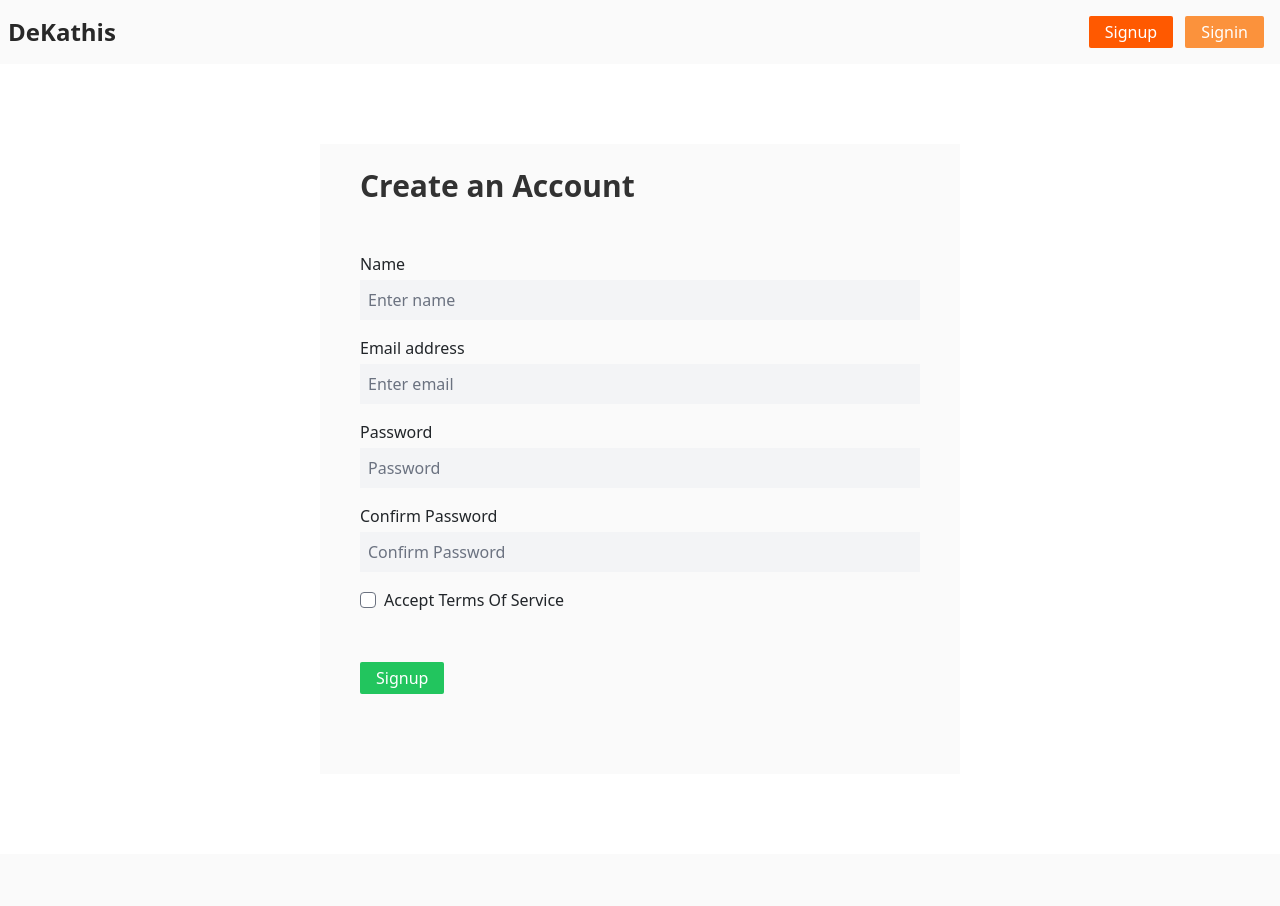
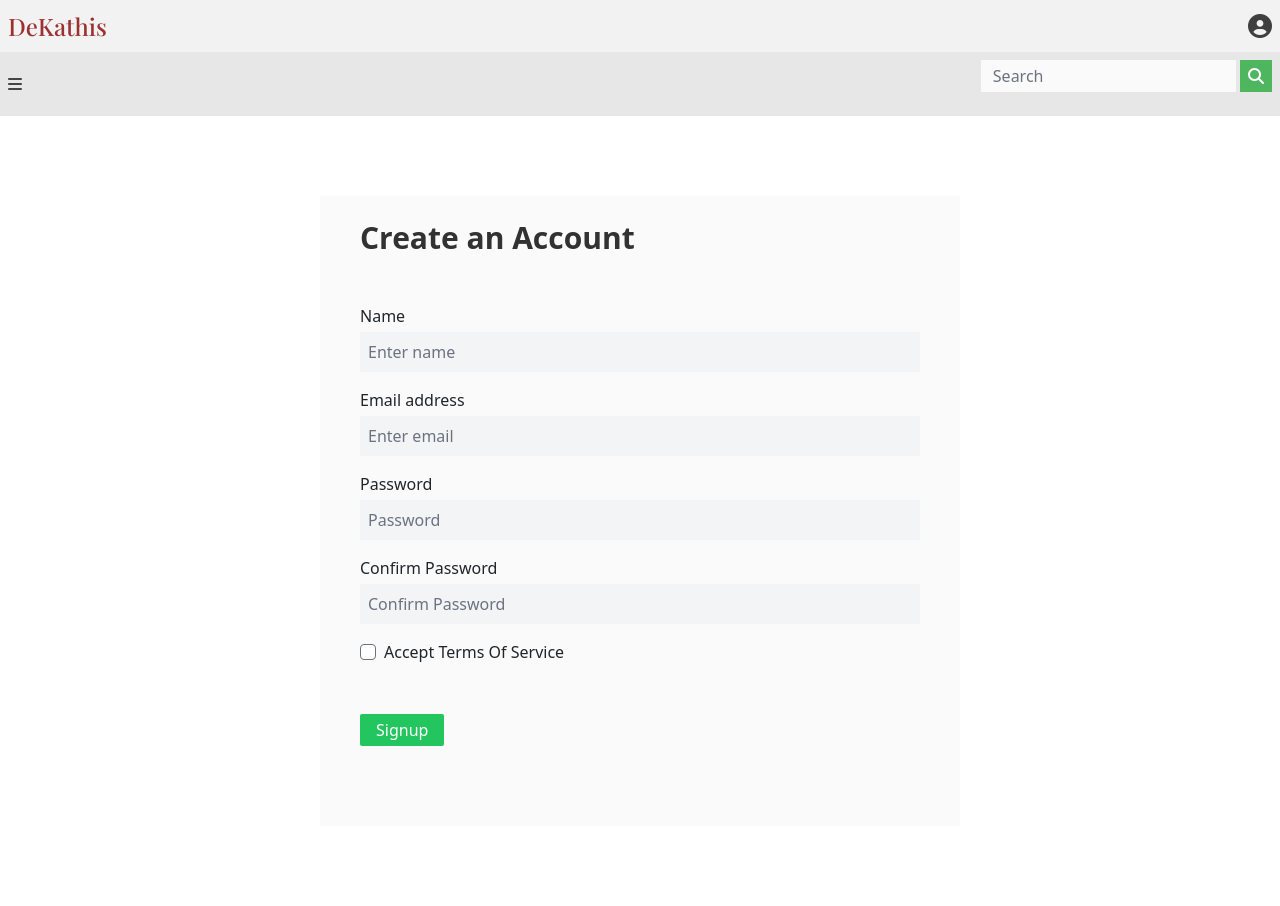
Before and after one commit to Ravish-kum/Dekhatis, a Django app: page /authentications/signup/ in a window 1280 px wide. Before the commit the page ends 694 px from the top, so only its background shows below. Run offline with Django 3.2, Linux system fonts and the light colour scheme; style sheets or scripts are compiled from the project's sources; some libraries are stand-ins or nearby versions.

Commit message:
UI changes for navbar and home

```diff
--- /dev/null
+++ b/frontend/static/css/navbar.css
@@ -0,0 +1,135 @@
+@import url('https://fonts.googleapis.com/css2?family=Playfair+Display:wght@500&display=swap');
+@import url('https://fonts.googleapis.com/css2?family=Raleway:wght@200;300&display=swap');
+
+.dropdown{
+    animation: dropdownHover 0.4s;
+    font-family: 'Raleway', sans-serif;
+    font-size: 1rem;
+    color: #303030;
+    display: flex;
+    flex-direction: column;
+    width: 40%;
+    background-color: white;
+    /* box-shadow: 0 4px 8px 0 rgba(0, 0, 0, 0.2), 0 6px 20px 0 rgba(0, 0, 0, 0.19); */
+    position: absolute;
+    right: 0;
+    top: 3.25rem;
+    border-radius: 0 0 0.5rem 0.5rem;
+    padding: 0rem 0rem;
+    display: none;
+}
+
+a:focus{
+    color: white;
+    text-decoration: none;
+}
+
+.box{
+    display: flex;
+    padding: 1rem;
+
+}
+
+.logout{
+    color: white;
+    justify-content: space-between;
+    align-items: center;
+    background-color: rgb(200,50,50);
+    border-radius: 0 0 0 0.5rem;
+}
+
+.logout .icons{
+    color: white;
+}
+
+.sitename{
+    font-size: 1.5rem;
+    font-family: 'Playfair Display', serif;
+    color: #9B3131;
+    font-weight: 500;
+}
+
+.nav{
+    padding: 0.5rem;
+    background-color: #F2F2F2;
+    display: flex;
+    flex-direction: row;
+    justify-content: space-between;
+    align-items: center;
+}
+
+.interact{
+    display: flex;
+    gap: 0.5rem;
+}
+
+.icons{
+    font-size: 1rem;
+    color: #3F3F3F;
+}
+
+.fa-circle-user{
+    font-size: 1.5rem;
+}
+
+.username{
+    color: #7A7A7A;
+    font-family: 'Raleway', sans-serif;
+    font-weight: 500;
+    margin-left: 0.5rem;
+}
+
+.nav:nth-child(3){
+    background-color: #E7E7E7;
+}
+
+.search input{
+    height: 2rem;
+    border: none;
+    background-color: rgb(250, 250, 250);
+}
+
+.sortDropdown{
+    color: #454545;
+}
+
+.search button{
+    color: white;
+    background-color: #4FB660;
+    height: 2rem;
+    width: 2rem;
+}
+
+.search input:active{
+    outline: none;
+    border: none;
+}
+
+.authButton{
+    background-color: #303030;
+    color: white;
+    font-family: 'Raleway';
+    font-weight: 500;
+    padding: 0.4rem 3rem;
+}
+
+.userDropdown{
+    animation: dropdownHover 1s;
+    background-color: white;
+    display: none;
+    gap: 0.4rem;
+    flex-direction: column;
+    position: absolute;
+    padding: 1rem 1rem;
+    top: 3.25rem;
+    right: 0;
+}
+
+@keyframes dropdownHover {
+    0%{
+        opacity: 0;
+    }
+    100%{
+        opacity: 100;
+    }
+}
--- /dev/null
+++ b/frontend/static/js/dropdown.js
@@ -0,0 +1,21 @@
+let userDropdown = false
+let dropdown = false
+
+let userButton = document.getElementById("userButton")
+let userDropdownBox = document.getElementById("dropdown")
+
+
+userButton.addEventListener('click', userDropdownClicked)
+
+
+function userDropdownClicked(){
+    if(userDropdown){
+        userDropdown = false;
+        userDropdownBox.style.display = 'none'
+    }
+    else{
+        userDropdown = true;
+        userDropdownBox.style.display = 'block'
+    }
+}
+console.log(userDropdownBox)
--- a/frontend/templates/frontend/navbar.html
+++ b/frontend/templates/frontend/navbar.html
@@ -1,26 +1,48 @@
 {% load tailwind_tags %}
-<div class='bg-[rgb(250,250,250)] flex justify-between py-3 px-2'>
-  {% tailwind_css %}
+{% load static %}
+<link rel="stylesheet" href={% static 'css/navbar.css' %}>
+<div class='nav'>
+  {% tailwind_css v="2" %}
   {% if user.is_authenticated %}
   <div>
-        <a href="/"><button type="button" class="text-[rgb(40,40,40)] text-2xl font-bold">DeKhaties</button></a>
+    <a href="/"><button type="button" class="sitename">DeKhaties</button></a>
   </div>
-      <div class="flex items-center">
-        <h3 class="mx-2">{{ user }}</h3>
-        <a href="{% url 'addcart' %}"><button type="button" class="bg-[#FF5900] rounded-sm py-1 text-white px-3">cart</button></a>
-        <a href="{% url 'authentications:signout' %}"><button type="submit" class="text-xl" title="Logout"><i class="fa-solid fa-right-to-bracket mx-1"></i></button></a>
-
+  <div class="interact">
+    <a href="{% url 'addcart' %}"><button type="button" class=""><i
+          class="fa-solid fa-cart-shopping icons"></i></button></a>
+    <h3 class="username">{{ user }}</h3>
+    <button id="userButton"><i class="fa-solid fa-circle-user icons"></i></button>
+    <div id="dropdown" class="dropdown">
+      <a class="box" href="#">Your Account</a>
+      <a class="box logout" href="{% url 'authentications:signout' %}">Logout<i
+          class="fa-solid fa-right-to-bracket icons"></i></a>
+    </div>
   </div>
 
   {% else %}
   <div>
-        <a href="/"><button type="button" class="text-[rgb(40,40,40)] text-2xl font-bold">DeKathis</button></a>
+    <a href="/"><button type="button" class="sitename">DeKathis</button></a>
   </div>
-       <div>
-        <a href="{% url 'authentications:signup' %}"><button type="button" class="bg-[#FF5900] rounded-sm py-1 text-white px-3">Signup</button></a>
-       <a href="{% url 'authentications:signin' %}"><button type="button" class="bg-orange-400 mx-2 rounded-sm py-1 text-white px-3">Signin</button></a>
+  <button id="userButton"><i class="fa-solid fa-circle-user icons"></i></button>
+  <div class="userDropdown" id="dropdown">
+    <!-- <a href="{% url 'authentications:signup' %}" class="authButton"><button type="button">Signup</button></a> -->
+    <a href="{% url 'authentications:signin' %}" class="authButton"><button type="button">Signin</button></a>
   </div>
   {% endif %}
 </div>
 
+<div class="nav">
+  <div class="sortDropdown">
+    <button><i class="fa-solid fa-bars"></i></button>
+  </div>
+  <form method='POST'>{% csrf_token %}
+    <div class="search">
+      <input type="search" name='search' placeholder="Search" required>
+      <button class="" type="submit"><i class="fa-solid fa-magnifying-glass"></i></button>
+    </div>
+  </form>
+</div>
+
+
 <script src="https://kit.fontawesome.com/604d14a4e6.js" crossorigin="anonymous"></script>
+<script src={% static 'js/dropdown.js' %}></script>
```
Also changed, not shown: frontend/static/css/home.css (added, +51 -0 lines), frontend/templates/frontend/home.html (+55 -19 lines). Lines whose indentation alone changed are shown as unchanged.
